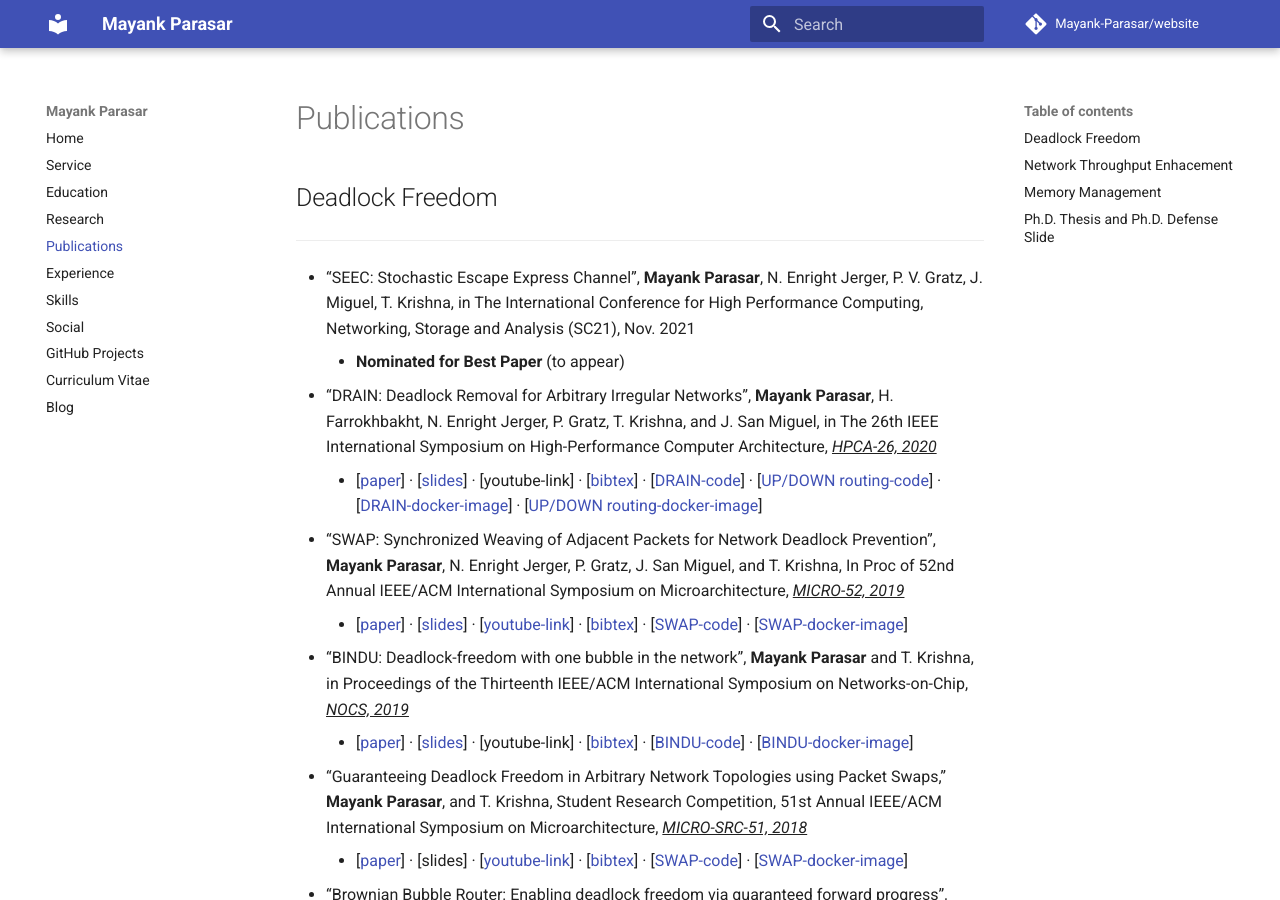
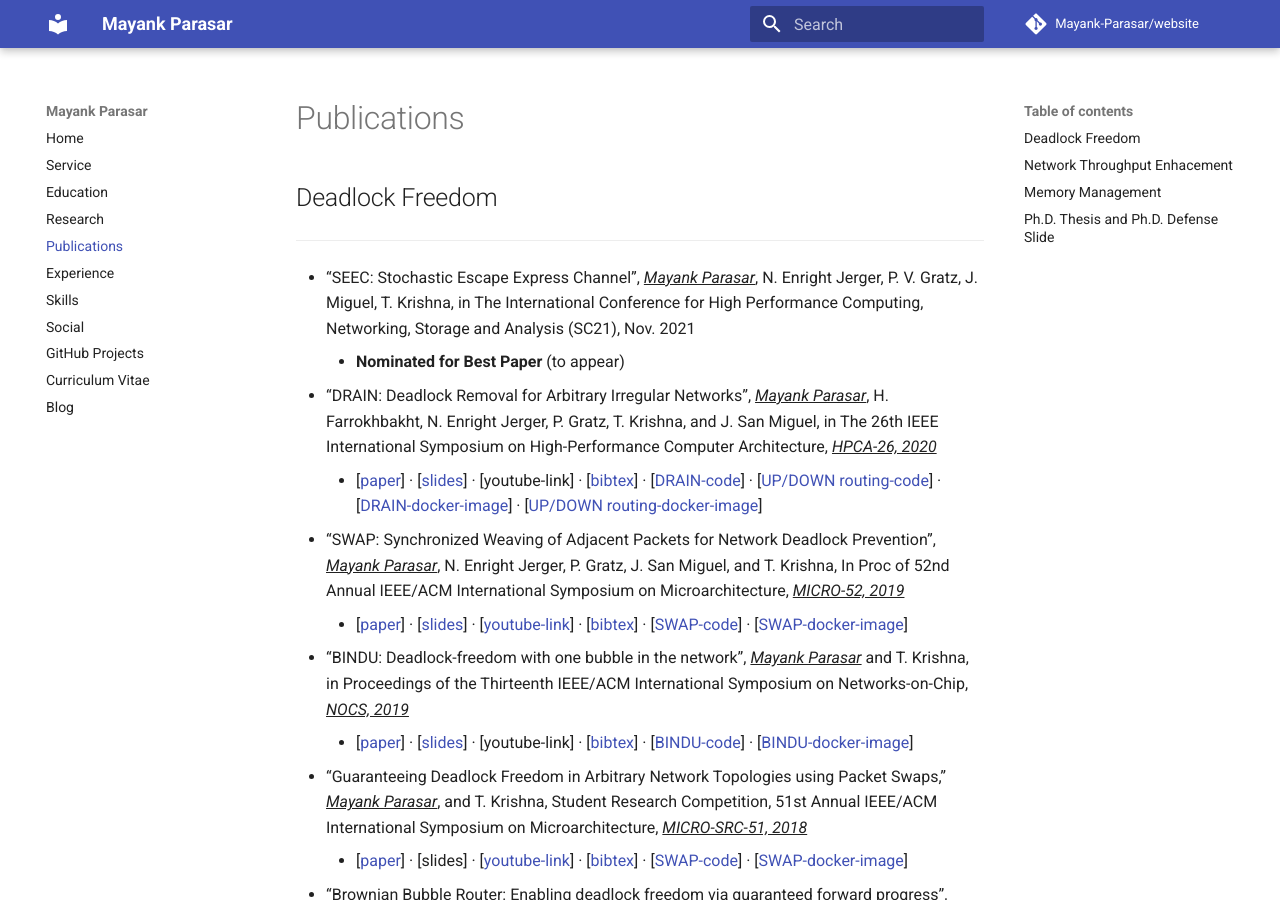
Before and after one commit to Mayank-Parasar/website, an MkDocs documentation site: the page built from docs/publication.md, in a window 1280 px wide and 900 px high. Built offline with MkDocs 1.6.1 and Material for MkDocs 9.7.7, drawn with Linux system fonts in a browser that asks for light colours; comment, search, counter and statistics services are not loaded.

```diff
--- a/docs/publication.md
+++ b/docs/publication.md
@@ -1,29 +1,29 @@
 ## Deadlock Freedom
 -------
-* “SEEC: Stochastic Escape Express Channel”, **Mayank Parasar**, N. Enright Jerger, P. V. Gratz, J. Miguel, T. Krishna, in The International Conference for High Performance Computing, Networking, Storage and Analysis (SC21), Nov. 2021
+* “SEEC: Stochastic Escape Express Channel”, <u>*Mayank Parasar*</u>, N. Enright Jerger, P. V. Gratz, J. Miguel, T. Krishna, in The International Conference for High Performance Computing, Networking, Storage and Analysis (SC21), Nov. 2021
 	* <b>Nominated for Best Paper</b> (to appear)
-* “DRAIN: Deadlock Removal for Arbitrary Irregular Networks”, **Mayank Parasar**, H. Farrokhbakht, N. Enright Jerger, P. Gratz, T. Krishna, and J. San Miguel, in The 26th IEEE International Symposium on High-Performance Computer Architecture,  <u>*HPCA-26, 2020*</u>
+* “DRAIN: Deadlock Removal for Arbitrary Irregular Networks”, <u>*Mayank Parasar*</u>, H. Farrokhbakht, N. Enright Jerger, P. Gratz, T. Krishna, and J. San Miguel, in The 26th IEEE International Symposium on High-Performance Computer Architecture,  <u>*HPCA-26, 2020*</u>
 	* <div>[[paper](papers/drain_hpca2020.pdf)] · [[slides](slides/[HPCA_2020]drain_talk.pptx)] · [youtube-link] · [[bibtex](papers/drain.bib)] · [<a href="https://github.com/georgia-tech-synergy-lab/gem5_drain">DRAIN-code</a>] · [<a href="https://github.com/georgia-tech-synergy-lab/gem5-up-down">UP/DOWN routing-code</a>] · [<a href="https://hub.docker.com/repository/docker/mparasar/gem5_drain">DRAIN-docker-image</a>] · [<a href="https://hub.docker.com/repository/docker/mparasar/gem5_up_down">UP/DOWN routing-docker-image</a>]</div>
-* “SWAP: Synchronized Weaving of Adjacent Packets for Network Deadlock Prevention”, **Mayank Parasar**, N. Enright Jerger, P. Gratz, J. San Miguel, and T. Krishna, In Proc of 52nd Annual IEEE/ACM International Symposium on Microarchitecture, <u>*MICRO-52, 2019*</u>
+* “SWAP: Synchronized Weaving of Adjacent Packets for Network Deadlock Prevention”, <u>*Mayank Parasar*</u>, N. Enright Jerger, P. Gratz, J. San Miguel, and T. Krishna, In Proc of 52nd Annual IEEE/ACM International Symposium on Microarchitecture, <u>*MICRO-52, 2019*</u>
 	* <div>[[paper](papers/swap_micro2019.pdf)] · [[slides](slides/[MICRO_2019]swap_talk.pptx)] · [<a href="https://www.youtube.com/watch?v=HUmRfd2BDRA&amp=&feature=youtu.be">youtube-link</a>] · [[bibtex](papers/swap.bib)] · [<a href="https://github.com/georgia-tech-synergy-lab/gem5_swap">SWAP-code</a>] · [<a href="https://hub.docker.com/repository/docker/mparasar/gem5_swap">SWAP-docker-image</a>]</div>
-* “BINDU: Deadlock-freedom with one bubble in the network”, **Mayank Parasar** and T. Krishna, in Proceedings of the Thirteenth IEEE/ACM International Symposium on Networks-on-Chip, <u>*NOCS, 2019*</u>
+* “BINDU: Deadlock-freedom with one bubble in the network”, <u>*Mayank Parasar*</u> and T. Krishna, in Proceedings of the Thirteenth IEEE/ACM International Symposium on Networks-on-Chip, <u>*NOCS, 2019*</u>
 	* <div>[[paper](papers/bindu_nocs2019.pdf)] · [[slides](slides/[NOCS2019]BINDU_talk.pptx)] · [youtube-link] · [[bibtex](papers/bindu.bib)] · [<a href="https://github.com/georgia-tech-synergy-lab/gem5-bindu">BINDU-code</a>] · [<a href="https://hub.docker.com/repository/docker/mparasar/gem5_bindu">BINDU-docker-image</a>]</div>
-* “Guaranteeing Deadlock Freedom in Arbitrary Network Topologies using Packet Swaps,”  **Mayank Parasar**, and T. Krishna, Student Research Competition, 51st Annual IEEE/ACM International Symposium on Microarchitecture, <u>*MICRO-SRC-51, 2018*</u>
+* “Guaranteeing Deadlock Freedom in Arbitrary Network Topologies using Packet Swaps,”  <u>*Mayank Parasar*</u>, and T. Krishna, Student Research Competition, 51st Annual IEEE/ACM International Symposium on Microarchitecture, <u>*MICRO-SRC-51, 2018*</u>
 	* <div>[[paper](papers/micro_src.pdf)] · [slides] · [<a href="https://www.youtube.com/watch?v=HUmRfd2BDRA&amp=&feature=youtu.be">youtube-link</a>] · [[bibtex](papers/swap.bib)] · [<a href="https://github.com/georgia-tech-synergy-lab/gem5_swap">SWAP-code</a>] · [<a href="https://hub.docker.com/repository/docker/mparasar/gem5_swap">SWAP-docker-image</a>]</div>
-* “Brownian Bubble Router: Enabling deadlock freedom via guaranteed forward progress”, **Mayank Parasar**, A. Sinha, and T. Krishna, in Proceedings of the Twelfth IEEE/ACM International Symposium on Networks-on-Chip, <u>*NOCS, 2018*</u>
+* “Brownian Bubble Router: Enabling deadlock freedom via guaranteed forward progress”, <u>*Mayank Parasar*</u>, A. Sinha, and T. Krishna, in Proceedings of the Twelfth IEEE/ACM International Symposium on Networks-on-Chip, <u>*NOCS, 2018*</u>
 	* <div>[[paper](papers/brownianbubble_nocs2018.pdf)] · [[slides](slides/[NOCS2018]BBR_talk.pptx)] · [youtube-link] · [[bibtex](papers/bbr.bib)] · [<a href="https://github.com/georgia-tech-synergy-lab/gem5-bbr">BBR-code</a>] · [<a href="https://hub.docker.com/repository/docker/mparasar/gem5_bbr">BBR-docker-image</a>]</div>
 
 ## Network Throughput Enhacement
 -------
-* “Lightweight emulation of virtual channels using swaps”, **Mayank Parasar**, and T. Krishna, in Proceedings of the 10th International Workshop on Network on Chip Architectures,  <u>*NoCArc-26, 2017*</u>
+* “Lightweight emulation of virtual channels using swaps”, <u>*Mayank Parasar*</u>, and T. Krishna, in Proceedings of the 10th International Workshop on Network on Chip Architectures,  <u>*NoCArc-26, 2017*</u>
 	* <div>[[paper](papers/swapnoc_nocarc2017.pdf)] · [[slides](slides/SwapNoc_nocArc2017.pptx)] · [youtube-link] · [[bibtex](papers/swapnoc.bib)] · [<a href="https://github.com/georgia-tech-synergy-lab/gem5-swapNoC">SwapNoC-code</a>] · [<a href="https://hub.docker.com/repository/docker/mparasar/gem5_swap_noc">SwapNoC-docker-image</a>]</div>
 
 
 ## Memory Management
 -------
-* “SEESAW: Using superpages to improve VIPT caches”, **Mayank Parasar**, A. Bhattacharjee, and T. Krishna, in ACM/IEEE 45th Annual International Symposium on Computer Architecture , <u>*ISCA-45 2018*</u>
+* “SEESAW: Using superpages to improve VIPT caches”, <u>*Mayank Parasar*</u>, A. Bhattacharjee, and T. Krishna, in ACM/IEEE 45th Annual International Symposium on Computer Architecture , <u>*ISCA-45 2018*</u>
     * <div>[[paper](papers/seesaw_isca2018.pdf)] · [[slides](slides/seesaw_mainTalk.pptx)] · [<a href="https://www.youtube.com/watch?v=We_SBIk9Qog">youtube-link</a>] · [[bibtex](papers/seesaw.bib)]</div>
-* “VESPA: VIPT Enhancements for Superpage Accesses”, **Mayank Parasar**, A. Bhattacharjee, and T. Krishna, arXiv preprint arXiv:1701.03499 (2017).
+* “VESPA: VIPT Enhancements for Superpage Accesses”, <u>*Mayank Parasar*</u>, A. Bhattacharjee, and T. Krishna, arXiv preprint arXiv:1701.03499 (2017).
     * <div>[[paper](papers/vespa_arxiv2017.pdf)] · [slides] · [youtube-link] · [[bibtex](papers/vespa.bib)]</div>
 
 ## Ph.D. Thesis and Ph.D. Defense Slide
```
